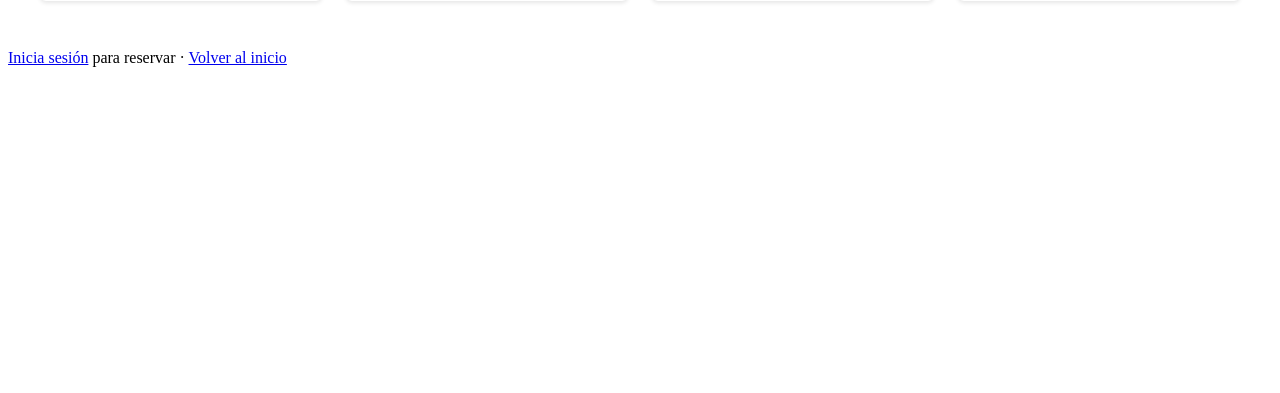
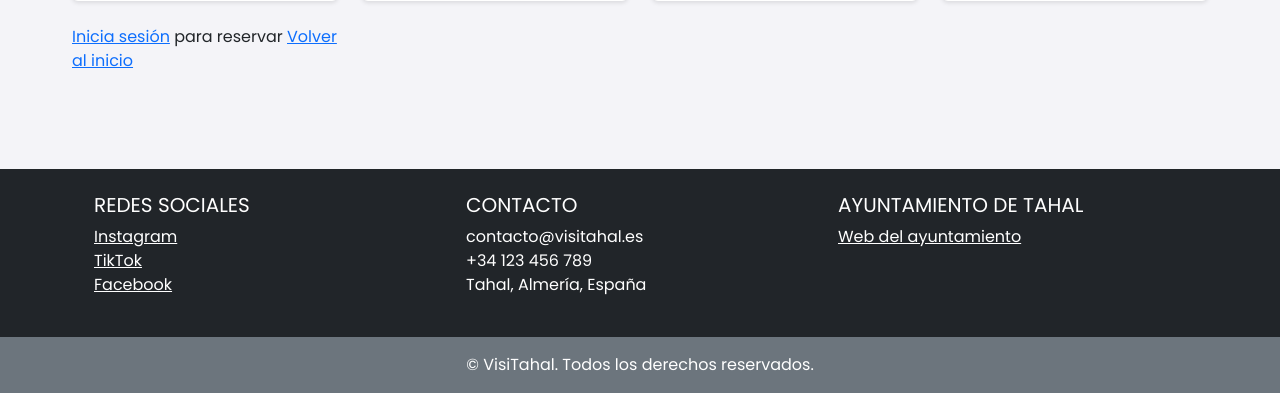
Before and after one commit to Lexio19/proyectoFinal2Daw, a PHP site: page /servicios.html in a window 1280 px wide. Shown: the part 733-1126 px from the top of the page. Before the commit the page ends 800 px from the top, so only its background shows below. Run offline with PHP 8.4, Linux system fonts and the light colour scheme.

Commit message:
He añadido el footer en varias páginas y he dado estilo a bastantes.

```diff
--- a/html/contratar.php
+++ b/html/contratar.php
@@ -33,9 +33,12 @@ $mensajeError = getFlash("error");
 <head>
     <meta charset="UTF-8">
     <meta name="viewport" content="width=device-width, initial-scale=1.0">
+    <link href="https://cdn.jsdelivr.net/npm/bootstrap@5.3.3/dist/css/bootstrap.min.css" rel="stylesheet">
+    <link rel="stylesheet" href="styles.css">
     <title>Contratar un servicio</title>
 </head>
 <body>
+    <div class="container mt-4">
 <?php if ($mensajeExito){?>
     <p style="color: green;"><?php echo htmlspecialchars($mensajeExito); ?></p>
 <?php };
@@ -102,7 +105,7 @@ if ($mensajeError){ ?>
     <input type="date" name="fechaContrata" id="fechaContrata" required>
     <br><br>
     <p id="aforoDisponible" style="font-weight: bold;"></p>
-    <button type="submit" name="reservar">Reservar</button>
+    <button type="submit" name="contratar">Contratar servicio</button>
 </form>
 
 <div>
@@ -203,5 +206,6 @@ inputFecha.addEventListener("change", () => {
     <a href="index.php">Volver a la página de inicio</a>
 </div>
 
+</div>
 </body>
 </html>
--- a/html/controladores/controladorContrata.php
+++ b/html/controladores/controladorContrata.php
@@ -1,7 +1,7 @@
 <?php
 session_start();
-require_once 'conexion/Conexion.php';
-require_once 'funcionesValidacion.php';
+require_once '../conexion/Conexion.php';
+require_once '../funcionesValidacion.php';
 
 if (!isset($_SESSION['usuario'])) {
     die("Debes iniciar sesión para realizar una reserva.");
--- a/html/registro.php
+++ b/html/registro.php
@@ -13,8 +13,10 @@ $mensajeError = getFlash("error");
     <meta charset="UTF-8">
     <meta name="viewport" content="width=device-width, initial-scale=1.0">
     <title>Registro</title>
+    <link rel="stylesheet" href="styles.css">
 </head>
 <body>
+    <div class="container mt-4">
     <?php if ($mensajeExito){?>
     <p style="color: green;"><?php echo htmlspecialchars($mensajeExito); ?></p>
 <?php };
@@ -51,5 +53,6 @@ if ($mensajeError){ ?>
     <div>
         <a href="index.php">Volver a la página de inicio</a>
     </div>
+</div>
 </body>
 </html>
--- a/html/reservar.php
+++ b/html/reservar.php
@@ -32,6 +32,8 @@ $mensajeError = getFlash("error");
 <head>
     <meta charset="UTF-8">
     <meta name="viewport" content="width=device-width, initial-scale=1.0">
+    <link href="https://cdn.jsdelivr.net/npm/bootstrap@5.3.3/dist/css/bootstrap.min.css" rel="stylesheet">
+    <link rel="stylesheet" href="styles.css">
     <title>Reserva de Bungalow</title>
     <script src="https://code.jquery.com/jquery-3.6.0.min.js"></script>
     <script>
@@ -57,6 +59,7 @@ $mensajeError = getFlash("error");
         });
     </script>
 </head>
+<div class="container mt-4">
 <body>
 <?php if ($mensajeExito){?>
     <p style="color: green;"><?php echo htmlspecialchars($mensajeExito); ?></p>
@@ -64,7 +67,7 @@ $mensajeError = getFlash("error");
 if ($mensajeError){ ?>
     <p style="color: red;"><?php echo htmlspecialchars($mensajeError); ?></p>
 <?php }; ?>
-    <form action="controladores/controladorReserva.php" method="POST">
+    <form action="controladorReserva.php" method="POST">
         <br><br>
         <label for="fechaInicio">Fecha de entrada:</label>
         <input type="date" name="fechaInicio" required>
@@ -90,4 +93,5 @@ if ($mensajeError){ ?>
         </form>
     </div>
 </body>
+</div>
 </html>
--- a/html/servicios.html
+++ b/html/servicios.html
@@ -3,66 +3,8 @@
 <head>
   <meta charset="UTF-8">
   <title>Servicios disponibles</title>
-  <style>
-    /*Estilo de alojamiento.html*/
-.galeria {
-    display: grid;
-    grid-template-columns: repeat(4, 1fr);
-    gap: 1.5rem;
-    padding: 2rem;
-    max-width: 1200px;
-    margin: auto;
-  }
-
-  .foto {
-    background: white;
-    padding: 0.5rem;
-    border-radius: 6px;
-    box-shadow: 0 2px 4px rgba(0,0,0,0.1);
-    text-align: center;
-  }
-
-  .foto img {
-    width: 100%;
-    height: 160px;
-    object-fit: cover;
-    border-radius: 4px;
-  }
-
-  .foto p {
-    margin-top: 0.5rem;
-    font-size: 1rem;
-    color: #444;
-  }
-  .foto img {
-    width: 100%;
-    height: 160px;
-    object-fit: cover;
-    border-radius: 4px;
-    transition: transform 0.3s ease, box-shadow 0.3s ease;
-  }
-
-  .foto img:hover {
-    transform: scale(1.05);
-    box-shadow: 0 4px 12px rgba(0, 0, 0, 0.2);
-  }
-
-
-
-  /*Lo hacemos responsivo*/
-  @media (max-width: 1024px) {
-    .galeria {
-      grid-template-columns: repeat(2, 1fr);
-    }
-  }
-
-  @media (max-width: 600px) {
-    .galeria {
-      grid-template-columns: 1fr;
-    }
-  }
-
-  </style>
+   <link href="https://cdn.jsdelivr.net/npm/bootstrap@5.3.3/dist/css/bootstrap.min.css" rel="stylesheet">
+    <link rel="stylesheet" href="styles.css">
 </head>
 <body>
 
@@ -120,12 +62,48 @@
         <img src="img/castillo7.jpg" alt="Bungaló aislado para dos">
 
     </div>
+    <p><a href="index.php">Inicia sesión</a> para reservar <a href="index.php">Volver al inicio</a></p>
+
 
   </main>
 
-  <footer>
-    <p><a href="index.php">Inicia sesión</a> para reservar · <a href="index.php">Volver al inicio</a></p>
-  </footer>
+  <footer class="bg-dark text-white text-center text-lg-start mt-5">
+    <div class="container p-4">
+        <div class="row">
+            <!-- Información general -->
+            <div class="col-lg-4 col-md-6 mb-4 mb-md-0">
+                <h5 class="text-uppercase">Redes sociales</h5>
+                <p>
+                   <a href="https://www.instagram.com/ayuntamientotahal/" class="text-white">Instagram</a><br>
+                   <a href="https://www.tiktok.com/search?q=ayuntamientotahal&t=1747319630493" class="text-white">TikTok</a><br>
+                   <a href="https://www.facebook.com/ayuntamientotahal/" class="text-white">Facebook</a><br>
+
+                </p>
+            </div>
+
+
+            <div class="col-lg-4 col-md-6 mb-4 mb-md-0">
+                <h5 class="text-uppercase">Contacto</h5>
+                <ul class="list-unstyled mb-0">
+                    <li><i class="bi bi-envelope"></i> contacto@visitahal.es</li>
+                    <li><i class="bi bi-telephone"></i> +34 123 456 789</li>
+                    <li><i class="bi bi-geo-alt"></i> Tahal, Almería, España</li>
+                </ul>
+            </div>
+
+
+            <div class="col-lg-4 col-md-12 mb-4 mb-md-0">
+                <h5 class="text-uppercase">Ayuntamiento de Tahal</h5>
+                   <a href="https://www.tahal.es/" class="text-white">Web del ayuntamiento</a><br>
+
+            </div>
+        </div>
+    </div>
+
+    <div class="text-center p-3 bg-secondary">
+        © <?php echo date("Y"); ?> VisiTahal. Todos los derechos reservados.
+    </div>
+</footer>
 
 </body>
 </html>
--- a/html/styles.css
+++ b/html/styles.css
@@ -1,7 +1,9 @@
 
+        @import url('https://fonts.googleapis.com/css2?family=Poppins:wght@400;700&display=swap');
         body {
             background-color: #f4f4f8;
-            font-family: 'Segoe UI', sans-serif;
+            font-family: 'Poppins', sans-serif;
+
         }
 
         h1, h2 {
```
Also changed, not shown: other parts of html/styles.css (+58 -0 lines), html/alojamiento.html (+41 -63 lines), html/bienvenidaCliente.php (+1 -11 lines), html/index.php (+39 -1 lines), html/controladorReserva.php (renamed from html/controladores/controladorReserva.php).
